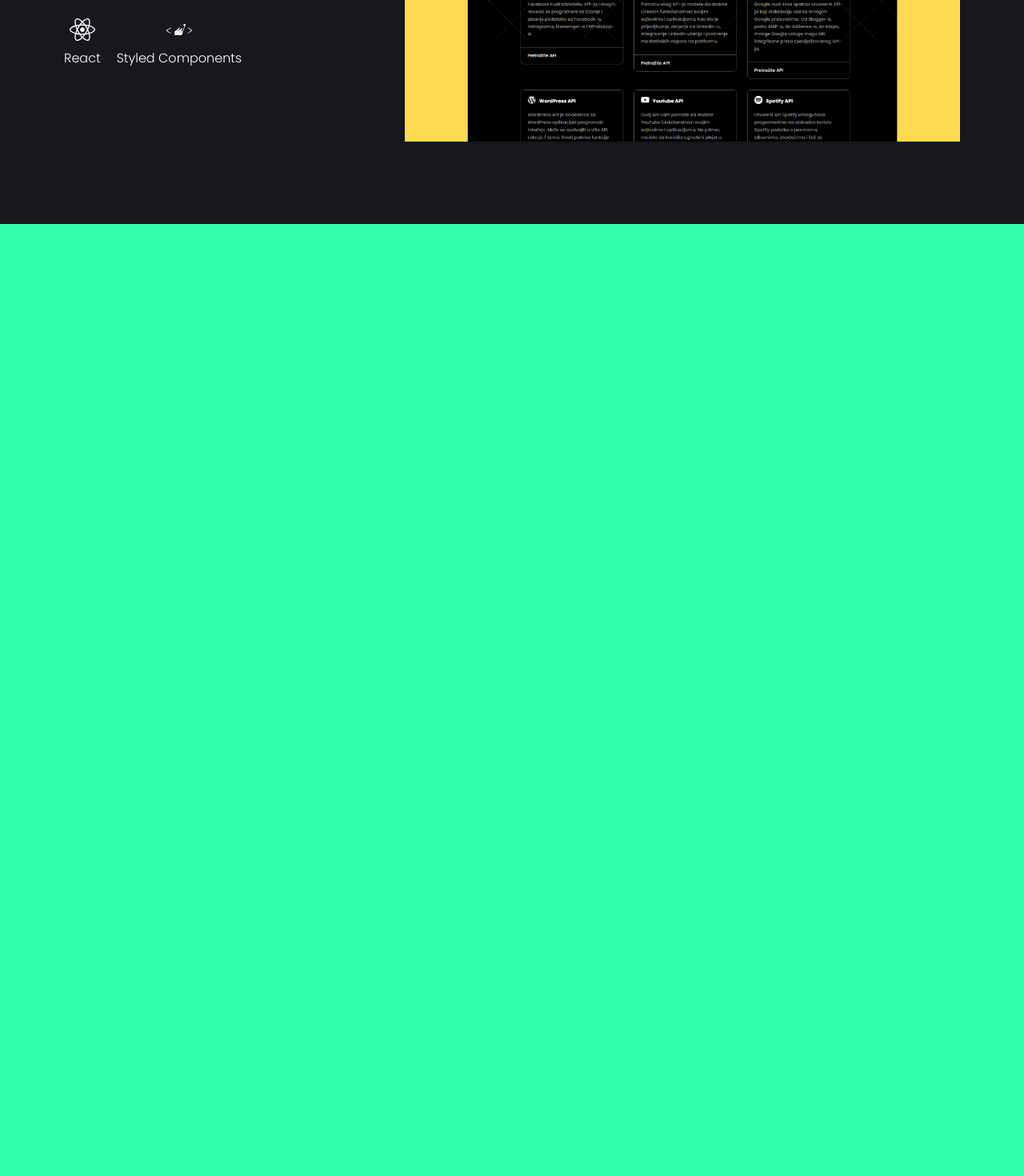
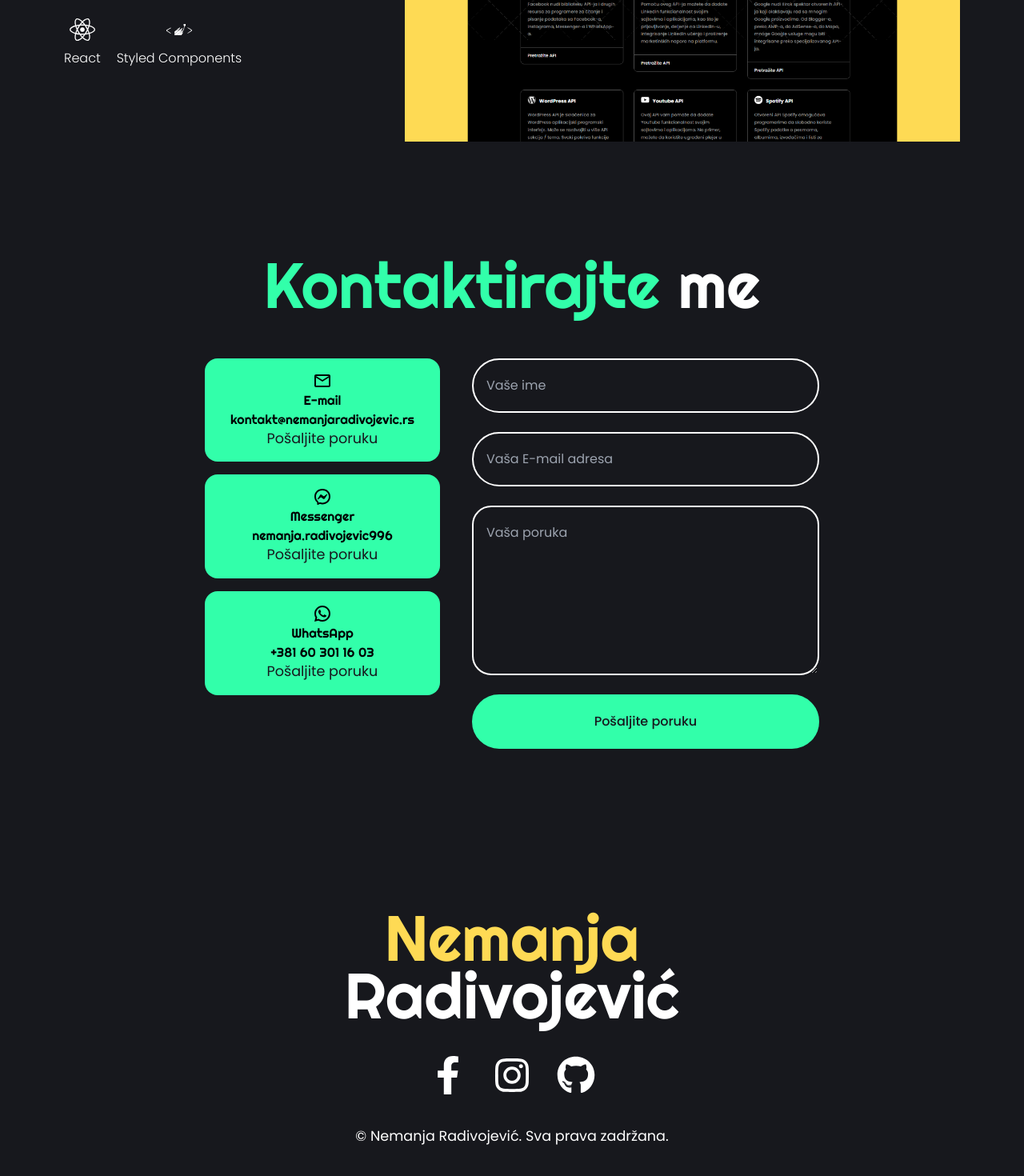
Before and after one commit to nemanja96/nextjs-portfolio, a Next.js app: page /projects in a window 1280 px wide. Shown: the part 6069-7539 px from the top of the page at 80% size. Before the commit the page ends 6349 px from the top, so only its background shows below. Built offline with nearby package versions, Linux system fonts and the light colour scheme.

Commit message:
Building the Footer Section

```diff
--- a/components/Contact.js
+++ b/components/Contact.js
@@ -21,24 +21,24 @@ const Contact = () => {
 
   return (
     <>
-        <div id="contact" className="py-10 px-4 bg-black-500 flex flex-col items-center pb-32 md:pb-40">
+        <div id="contact" className="py-10 px-4 bg-black-500 flex flex-col items-center pb-5 md:pb-40">
             <div className="max-w-3xl w-full flex flex-col items-center">
-                <h2 className="text-4xl text-white md:text-[80px] font-medium md:leading-[72px] text-center max-w-2xl mb-14"><span className="text-green-500">Kontaktirajte</span> me</h2>
-                <div className="flex gap-10 w-full">
+                <h2 className="text-4xl text-white md:text-[80px] font-medium md:leading-[72px] text-center max-w-2xl mb-10 md:mb-14"><span className="text-green-500">Kontaktirajte</span> me</h2>
+                <div className="flex flex-col md:flex-row gap-10 w-full">
                     <div className="flex flex-col gap-4">
-                        <a href="mailto:kontakt.nemanjaradivojevic.rs" target="_blank" className="bg-green-500 px-8 py-4 rounded-2xl flex flex-col items-center">
+                        <a href="mailto:kontakt.nemanjaradivojevic.rs" target="_blank" rel="noreferrer" className="bg-green-500 px-8 py-4 rounded-2xl flex flex-col items-center">
                             <MdOutlineEmail className="w-6 h-6" />
                             <h4>E-mail</h4>
                             <h5>kontakt@nemanjaradivojevic.rs</h5>
                             <p className="text-black-500">Pošaljite poruku</p>
                         </a>
-                        <a href="https://m.me/nemanja.radivojevic996" target="_blank" className="bg-green-500 p-4 rounded-2xl flex flex-col items-center">
+                        <a href="https://m.me/nemanja.radivojevic996" target="_blank" rel="noreferrer" className="bg-green-500 p-4 rounded-2xl flex flex-col items-center">
                             <RiMessengerLine className="w-6 h-6" />
                             <h4>Messenger</h4>
                             <h5>nemanja.radivojevic996</h5>
                             <p className="text-black-500">Pošaljite poruku</p>
                         </a>
-                        <a href="https://api.whatsapp.com/send?phone=+381603011603" target="_blank" className="bg-green-500 p-4 rounded-2xl flex flex-col items-center">
+                        <a href="https://api.whatsapp.com/send?phone=+381603011603" target="_blank" rel="noreferrer" className="bg-green-500 p-4 rounded-2xl flex flex-col items-center">
                             <RiWhatsappLine className="w-6 h-6" />
                             <h4>WhatsApp</h4>
                             <h5>+381 60 301 16 03</h5>
--- /dev/null
+++ b/components/Footer.js
@@ -0,0 +1,21 @@
+import {FaFacebookF, FaInstagram, FaGithub} from 'react-icons/fa';
+
+const Footer = () => {
+  return (
+    <>
+        <div id="contact" className="py-10 px-4 bg-black-500 flex flex-col items-center pb-32">
+            <div className="max-w-3xl w-full flex flex-col items-center">
+                <h2 className="text-4xl text-white md:text-[80px] font-medium md:leading-[72px] text-center max-w-2xl"><span className="text-yellow-500">Nemanja</span> Radivojević</h2>
+                <div className="flex gap-8 mt-5 md:mt-10 mb-5 md:mb-10">
+                    <a href="#" rel="noreferrer" target="_blank" className="text-white text-5xl hover:text-yellow-500 transition" title="Početak"><FaFacebookF /></a>
+                    <a href="#experience" rel="noreferrer" target="_blank" className="text-white text-5xl hover:text-yellow-500 transition"  title="Početak"><FaInstagram /></a>
+                    <a href="#about" rel="noreferrer" target="_blank" className="text-white text-5xl hover:text-yellow-500 transition"  title="Početak"><FaGithub /></a>
+                </div>
+                <p className="text-center">© Nemanja Radivojević. Sva prava zadržana.</p>
+            </div>
+        </div>
+    </>
+  )
+}
+
+export default Footer
--- a/pages/index.js
+++ b/pages/index.js
@@ -1,6 +1,7 @@
 import Head from 'next/head'
 import About from '../components/About'
 import Contact from '../components/Contact'
+import Footer from '../components/Footer'
 import Header from '../components/Header'
 import Nav from '../components/Nav'
 import Portfolio from '../components/Portfolio'
@@ -24,6 +25,7 @@ export default function Home() {
       <About />
       <Portfolio />
       <Contact />
+      <Footer />
 
     </div>
   )
--- a/pages/projects.js
+++ b/pages/projects.js
@@ -8,6 +8,8 @@ import photo from '../public/04.png';
 import photo2 from '../public/02.png';
 import photo3 from '../public/03.png';
 import SocialNav from '../components/SocialNav';
+import Contact from '../components/Contact.js';
+import Footer from '../components/Footer.js';
 
 const Portfolio = () => {
 
@@ -57,6 +59,8 @@ const Portfolio = () => {
                 }
             </div>
         </div>
+        <Contact />
+        <Footer />
     </div>
   )
 }
```
Also changed, not shown: 1 other file (tests, documents, lock files or other folders).
